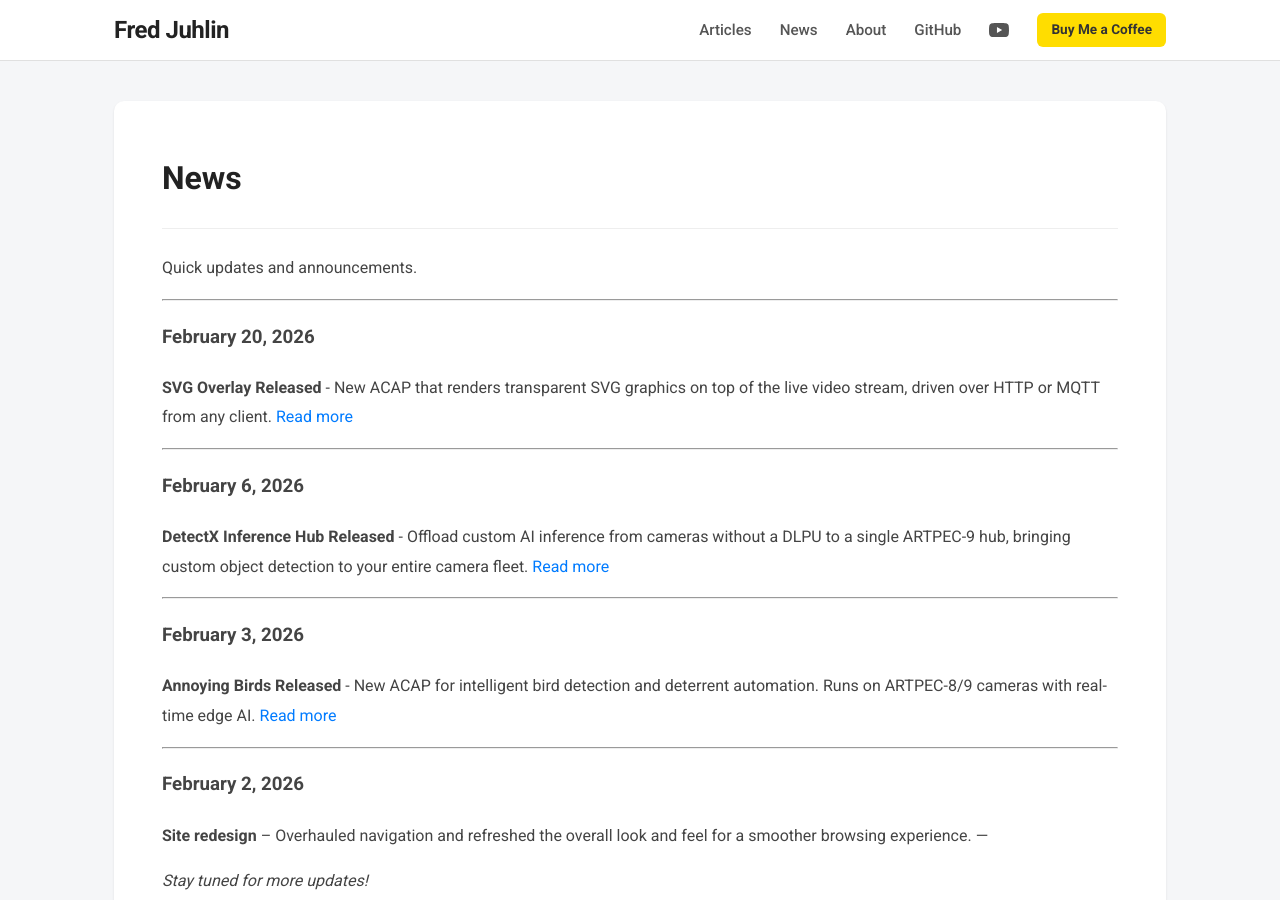
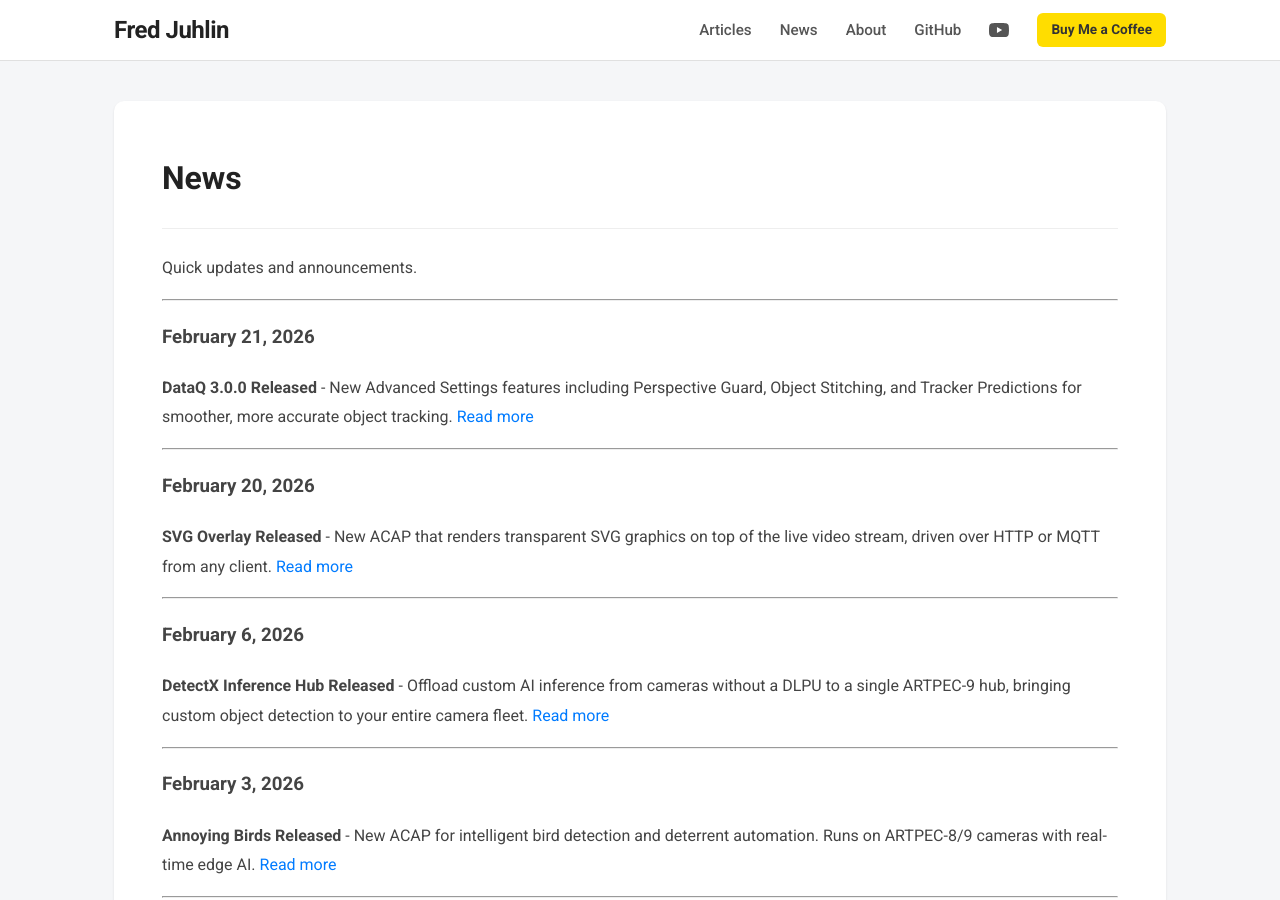
Before and after one commit to pandosme/pandosme.github.io, a Jekyll site: the page built from docs/news.md, in a window 1280 px wide and 900 px high. Built offline with Jekyll 4.4.1, drawn with Linux system fonts in a browser that asks for light colours.

Commit message:
News update

```diff
--- a/docs/news.md
+++ b/docs/news.md
@@ -5,6 +5,11 @@ permalink: /news/
 ---
 
 Quick updates and announcements.
+
+---
+
+### February 21, 2026
+**DataQ 3.0.0 Released** - New Advanced Settings features including Perspective Guard, Object Stitching, and Tracker Predictions for smoother, more accurate object tracking. [Read more](/acap/2025/01/18/DataQ.html)
 
 ---
 
```
Also changed, not shown: 1 other file.
